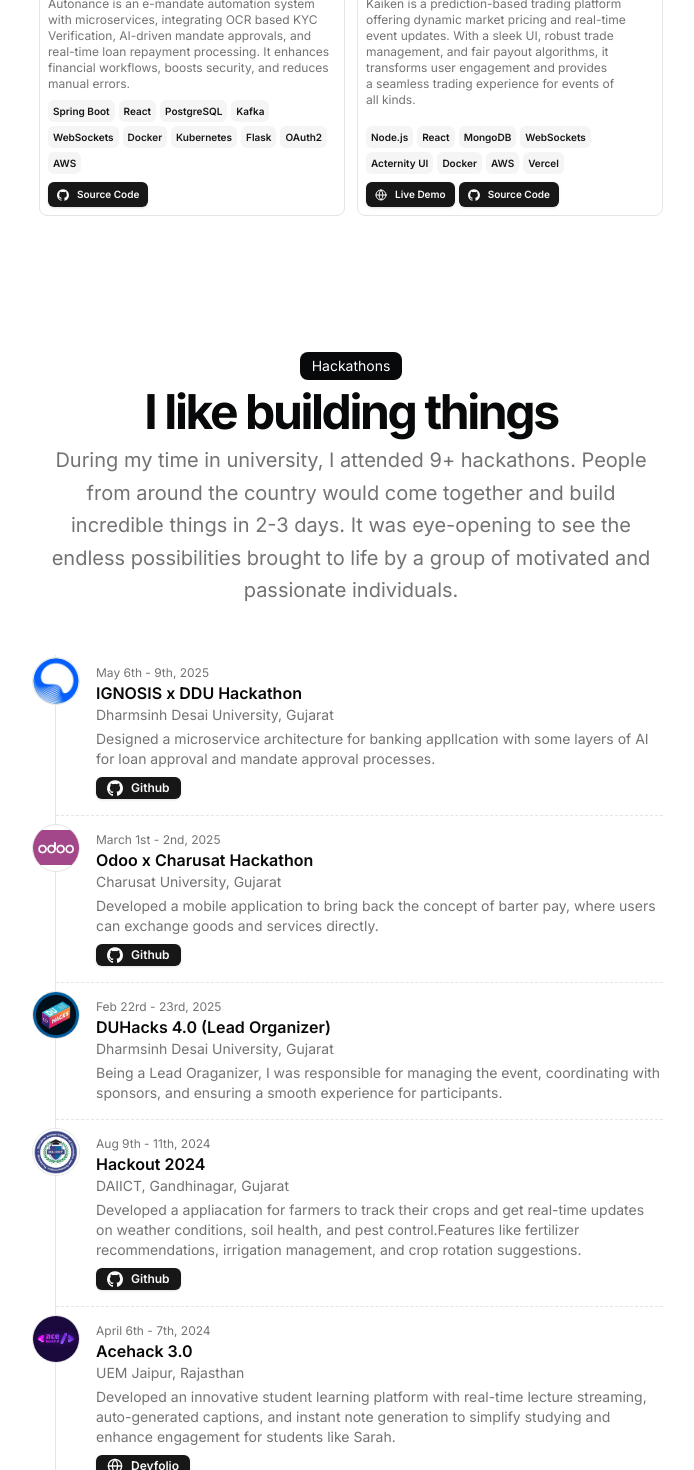
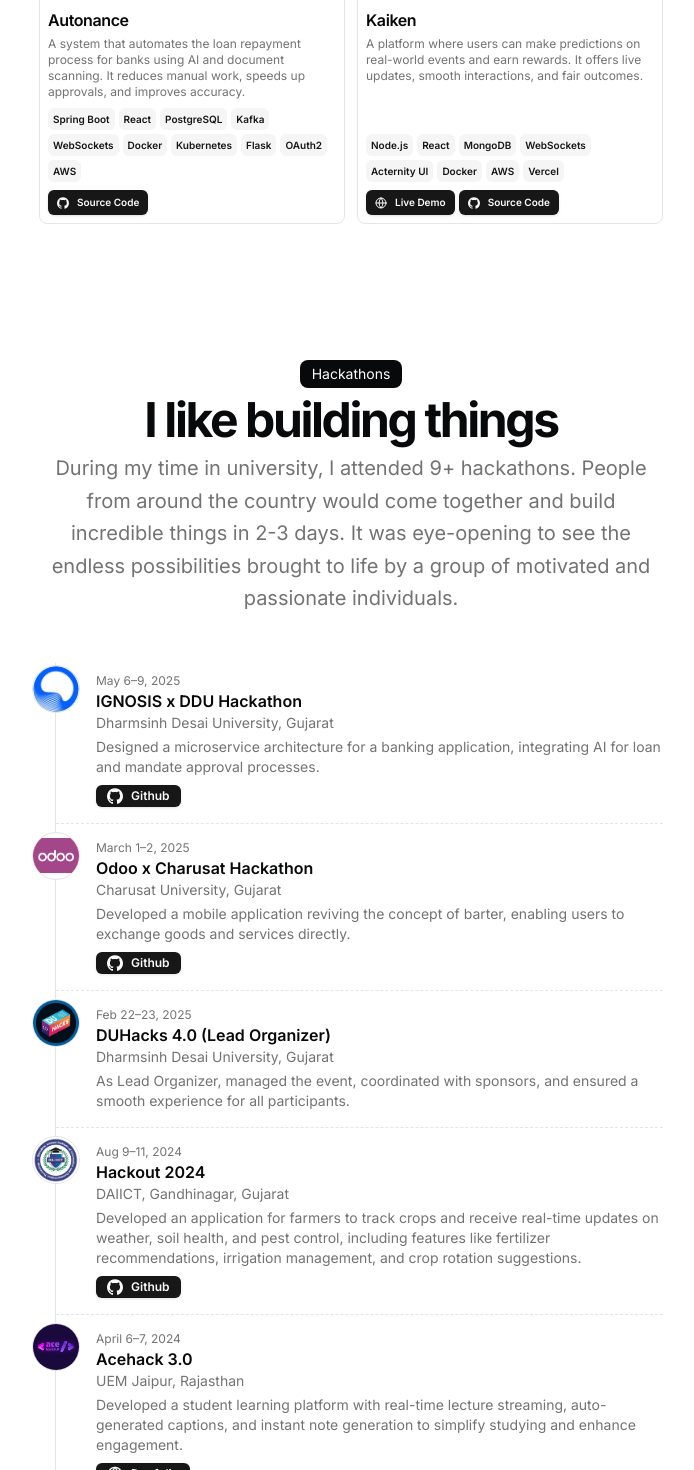
Before and after one commit to Kris0011/Portfolio, a Next.js app: page / in a window 1280 px wide. Shown: the part 1330-2800 px from the top of the page, without its empty margins (289-983 px from the left). Built offline with nearby package versions, Linux system fonts and the light colour scheme; grey boxes are pictures that could not be loaded.

Commit message:
updated the content

```diff
--- a/src/app/page.tsx
+++ b/src/app/page.tsx
@@ -20,18 +20,18 @@ export default function Page() {
             <div className="flex-col flex flex-1 space-y-1.5">
               <BlurFadeText
                 delay={BLUR_FADE_DELAY}
-                className="text-3xl font-bold tracking-tighter sm:text-4xl xl:text-5xl/none"
+                className="text-3xl font-bold tracking-tighter sm:text-4xl xl:text-5xl/none mt-1"
                 yOffset={8}
                 text={`Hi, I'm ${DATA.name.split(" ")[0]} 👋`}
               />
               <BlurFadeText
-                className="max-w-[600px] md:text-xl"
+                className="max-w-[600px] md:text-xl mt-3"
                 delay={BLUR_FADE_DELAY}
                 text={DATA.description}
               />
             </div>
             <BlurFade delay={BLUR_FADE_DELAY}>
-              <Avatar className="size-36 border">
+              <Avatar className="size-44 border">
                 <AvatarImage alt={DATA.name} src={DATA.avatarUrl} />
                 <AvatarFallback>{DATA.initials}</AvatarFallback>
               </Avatar>
@@ -44,7 +44,7 @@ export default function Page() {
           <h2 className="text-xl font-bold">About</h2>
         </BlurFade>
         <BlurFade delay={BLUR_FADE_DELAY * 4}>
-          <Markdown className="prose max-w-full text-pretty font-sans text-sm text-muted-foreground dark:prose-invert">
+          <Markdown className="prose max-w-full text-pretty font-sans text-sm  dark:prose-invert">
             {DATA.summary}
           </Markdown>
         </BlurFade>
@@ -205,7 +205,8 @@ export default function Page() {
               Blogs
             </div>
             <p className="text-muted-foreground max-w-md text-center">
-              I share my experiences, learnings, and thoughts here. Check out my latest posts!
+              I share my experiences, learnings, and thoughts here. Check out my
+              latest posts!
             </p>
             <Link
               href="/blog"
--- a/src/data/resume.tsx
+++ b/src/data/resume.tsx
@@ -6,14 +6,14 @@ export const DATA = {
   name: "Kris Patel",
   initials: "KP",
   url: "https://krispate.me",
-  location: "Ahemdabad , Gujarat",
+  location: "Ahmedabad, Gujarat, India",
   description:
-    "A 20-year-old computer engineering student from Ahmedabad, India, passionate about coding and solving problems creatively.",
+    "I’m 20, based in Ahmedabad. I love tech, enjoy solving problems, and spend most of my time building things with code.",
 
   summary:
-    "I love building software and exploring new ideas. Outside of coding, I enjoy singing, playing the guitar, gaming, mimicry, swimming, and drawing. Reading books, especially philosophy, inspires me to think differently. I value deep conversations and spreading positivity wherever I go.",
+    "I love building software and exploring new ideas. Outside of coding, I enjoy singing, playing guitar, gaming, mimicry, swimming, and drawing. I’m passionate about self-development and constantly finding ways to grow. I value deep conversations and try to bring a little positivity wherever I go.",
 
-  avatarUrl: "/kris.png",
+  avatarUrl: "/kris2.jpg",
   skills: [
     "React",
     "Spring Boot",
@@ -87,8 +87,8 @@ export const DATA = {
       logoUrl: "/ignosi_logo.jpeg",
       start: "June 2025",
       end: "Present",
-      description: ""
-      // end: "Oct 2022",
+      description:
+        "Working on scalable backend systems and microservices for AI-driven financial applications, focusing on automation and security.",
     },
     {
       company: "Google Developer Student Clubs - DDU",
@@ -98,10 +98,9 @@ export const DATA = {
       logoUrl: "/gdg.svg",
       start: "Sep 2023",
       end: "Present",
-      description: "As a core team member of GDSC DDU, I am involved in organizing workshops, hackathons, and events to foster a community of developers and tech enthusiasts at Dharmsinh Desai University.",
-      // end: "Oct 2022",
+      description:
+        "As a core team member of GDSC DDU, I am involved in organizing workshops, hackathons, and events to foster a community of developers and tech enthusiasts at Dharmsinh Desai University.",
     },
-
   ],
   education: [
     {
@@ -113,7 +112,6 @@ export const DATA = {
       end: "2026",
       location: "Nadiad, India",
     },
-
   ],
   projects: [
     {
@@ -122,7 +120,7 @@ export const DATA = {
       active: true,
       dates: "",
       description:
-        "Autonance is an e-mandate automation system with microservices, integrating OCR based KYC Verification, AI-driven mandate approvals, and real-time loan repayment processing. It enhances financial workflows, boosts security, and reduces manual errors.",
+        "A system that automates the loan repayment process for banks using AI and document scanning. It reduces manual work, speeds up approvals, and improves accuracy.",
       technologies: [
         "Spring Boot",
         "React",
@@ -141,10 +139,10 @@ export const DATA = {
           href: "https://github.com/Autonance",
           icon: <Icons.github className="size-3" />,
         },
-
       ],
       image: "",
-      video: "https://res.cloudinary.com/dte1f5c5z/video/upload/v1748178173/c6bmnmihkvgvcwffyk5f.mp4",
+      video:
+        "https://res.cloudinary.com/dte1f5c5z/video/upload/v1748178173/c6bmnmihkvgvcwffyk5f.mp4",
     },
     {
       title: "Kaiken",
@@ -153,7 +151,7 @@ export const DATA = {
       dates: "",
 
       description:
-        "Kaiken is a prediction-based trading platform offering dynamic market pricing and real-time event updates. With a sleek UI, robust trade management, and fair payout algorithms, it transforms user engagement and provides a seamless trading experience for events of all kinds.",
+        "A platform where users can make predictions on real-world events and earn rewards. It offers live updates, smooth interactions, and fair outcomes.",
       technologies: [
         "Node.js",
         "React",
@@ -162,7 +160,7 @@ export const DATA = {
         "Acternity UI",
         "Docker",
         "AWS",
-        "Vercel"
+        "Vercel",
       ],
       links: [
         {
@@ -177,128 +175,115 @@ export const DATA = {
         },
       ],
       image: "", // Optional: Add a relevant cover image here
-      video: "https://res.cloudinary.com/dte1f5c5z/video/upload/v1748177558/aqcyb8r6ots6en5sed4j.mp4", // Optional: Full demo video
+      video:
+        "https://res.cloudinary.com/dte1f5c5z/video/upload/v1748177558/aqcyb8r6ots6en5sed4j.mp4", // Optional: Full demo video
     },
-
-
-
-
   ],
   hackathons: [
     {
       title: "IGNOSIS x DDU Hackathon",
-      dates: "May 6th - 9th, 2025",
+      dates: "May 6–9, 2025",
       description:
-        "Designed a microservice architecture for banking appllcation with some layers of AI for loan approval and mandate approval processes.",
+        "Designed a microservice architecture for a banking application, integrating AI for loan and mandate approval processes.",
       location: "Dharmsinh Desai University, Gujarat",
-      image:
-        "/ignosi_logo.jpeg",
+      image: "/ignosi_logo.jpeg",
       links: [
         {
           title: "Github",
           icon: <Icons.github className="h-4 w-4" />,
           href: "https://github.com/Autonance",
-        }],
+        },
+      ],
     },
     {
       title: "Odoo x Charusat Hackathon",
-      dates: "March 1st - 2nd, 2025",
+      dates: "March 1–2, 2025",
       location: "Charusat University, Gujarat",
       description:
-        "Developed a mobile application to bring back the concept of barter pay, where users can exchange goods and services directly.",
-      image:
-        "/odoo.avif",
+        "Developed a mobile application reviving the concept of barter, enabling users to exchange goods and services directly.",
+      image: "/odoo.avif",
       links: [
         {
           title: "Github",
           icon: <Icons.github className="h-4 w-4" />,
           href: "https://github.com/NaitikPatel-325/xchange",
-        }],
+        },
+      ],
     },
     {
       title: "DUHacks 4.0 (Lead Organizer)",
-      dates: "Feb 22rd - 23rd, 2025",
+      dates: "Feb 22–23, 2025",
       location: "Dharmsinh Desai University, Gujarat",
       description:
-        "Being a Lead Oraganizer, I was responsible for managing the event, coordinating with sponsors, and ensuring a smooth experience for participants.",
+        "As Lead Organizer, managed the event, coordinated with sponsors, and ensured a smooth experience for all participants.",
       icon: "public",
-      image:
-        "/duhacks4.webp",
+      image: "/duhacks4.webp",
       links: [],
     },
     {
       title: "Hackout 2024",
-      dates: "Aug 9th - 11th, 2024",
+      dates: "Aug 9–11, 2024",
       location: "DAIICT, Gandhinagar, Gujarat",
       description:
-        "Developed a appliacation for farmers to track their crops and get real-time updates on weather conditions, soil health, and pest control.Features like fertilizer recommendations, irrigation management, and crop rotation suggestions.",
-      image:
-        "/daiict.jpg",
+        "Developed an application for farmers to track crops and receive real-time updates on weather, soil health, and pest control, including features like fertilizer recommendations, irrigation management, and crop rotation suggestions.",
+      image: "/daiict.jpg",
       links: [
         {
           title: "Github",
           icon: <Icons.github className="h-4 w-4" />,
           href: "https://github.com/Kris0011/Hackout2024/",
-        }],
-
+        },
+      ],
     },
     {
       title: "Acehack 3.0",
-      dates: "April 6th - 7th, 2024",
+      dates: "April 6–7, 2024",
       location: "UEM Jaipur, Rajasthan",
       description:
-        "Developed an innovative student learning platform with real-time lecture streaming, auto-generated captions, and instant note generation to simplify studying and enhance engagement for students like Sarah.",
-      image:
-        "/acehack3.webp",
+        "Developed a student learning platform with real-time lecture streaming, auto-generated captions, and instant note generation to simplify studying and enhance engagement.",
+      image: "/acehack3.webp",
       links: [
-
         {
           title: "Devfolio",
           icon: <Icons.globe className="h-4 w-4" />,
           href: "https://devfolio.co/projects/gyaanganga-6157",
         },
-
       ],
     },
     {
       title: "DUHacks 3.0 (Tech Team)",
-      dates: "Feb 22rd - 23rd, 2025",
+      dates: "Feb 22–23, 2025",
       location: "Dharmsinh Desai University, Gujarat",
       description:
-        "Being a Tech Team member, I was responsible for setting up the infrastructure, managing the event website, and ensuring a smooth experience for participants.",
+        "As a Tech Team member, I was responsible for setting up the infrastructure, managing the event website, and ensuring a smooth experience for participants.",
       icon: "public",
-      image:
-        "/duhacks4.webp",
+      image: "/duhacks4.webp",
       links: [],
     },
     {
       title: "Dotslash 7.0",
-      dates: "Jan 27th - 28th, 2024",
+      dates: "Jan 27–28, 2024",
       location: "SVNIT, Surat, Gujarat",
       description:
-        "Developed a marketplace for farmer to connect with consumers directly, having live auctions for crops, where farmers can list their produce and consumers can bid on them. Automating the entire process of crop management, from planting to deasease detection, using machine learning algorithms.",
-      image:
-        "/dotslash.png",
-      win: "Top 2 in Automation and AI track , Top 8 overall",
+        "Developed a marketplace for farmers to connect directly with consumers, featuring live crop auctions and automated crop management using machine learning for disease detection.",
+      image: "/dotslash.png",
+      win: "Top 2 in Automation and AI track, Top 8 overall",
       links: [
-
         {
           title: "Github",
           icon: <Icons.github className="h-4 w-4" />,
           href: "https://github.com/Kris0011/KisaanSathi",
         },
-
       ],
     },
     {
       title: "Tic-Tech-Toe 2023",
-      dates: "Sep 22nd - 24th, 2023",
+      dates: "Sep 22–24, 2023",
       location: "DAIICT, Gandhinagar, Gujarat",
       win: "Top 5 overall",
       description:
-        "Built a student platform enabling real-time chat, audio/video calls with screen sharing, collaborative note sharing, and blogging to help newcomers connect and share resources.",
-      image:
-        "/daiict.jpg",
+        "Built a student platform with real-time chat, audio/video calls with screen sharing, collaborative note sharing, and blogging to help newcomers connect and share resources.",
+      image: "/daiict.jpg",
       links: [
         {
           title: "Github",
@@ -309,15 +294,12 @@ export const DATA = {
     },
     {
       title: "DUHacks 2.0",
-      dates: "Feb 18th-19th, 2023",
+      dates: "Feb 18–19, 2023",
       location: "Dharmsinh Desai University, Gujarat",
       description:
-        "First ever hackathon I attended, built a basic terminal game of tic-tac-toe which was smart enough to play against the user and win almost every time.",
+        "My first hackathon experience, where I built a terminal-based tic-tac-toe game with an AI opponent that could win almost every time.",
       image: "/duhacks4.webp",
-      links: []
-
+      links: [],
     },
-
-
   ],
 } as const;
```
Also changed, not shown: src/components/ui/avatar.tsx (+11 -11 lines), public/kris2.jpg (added).
